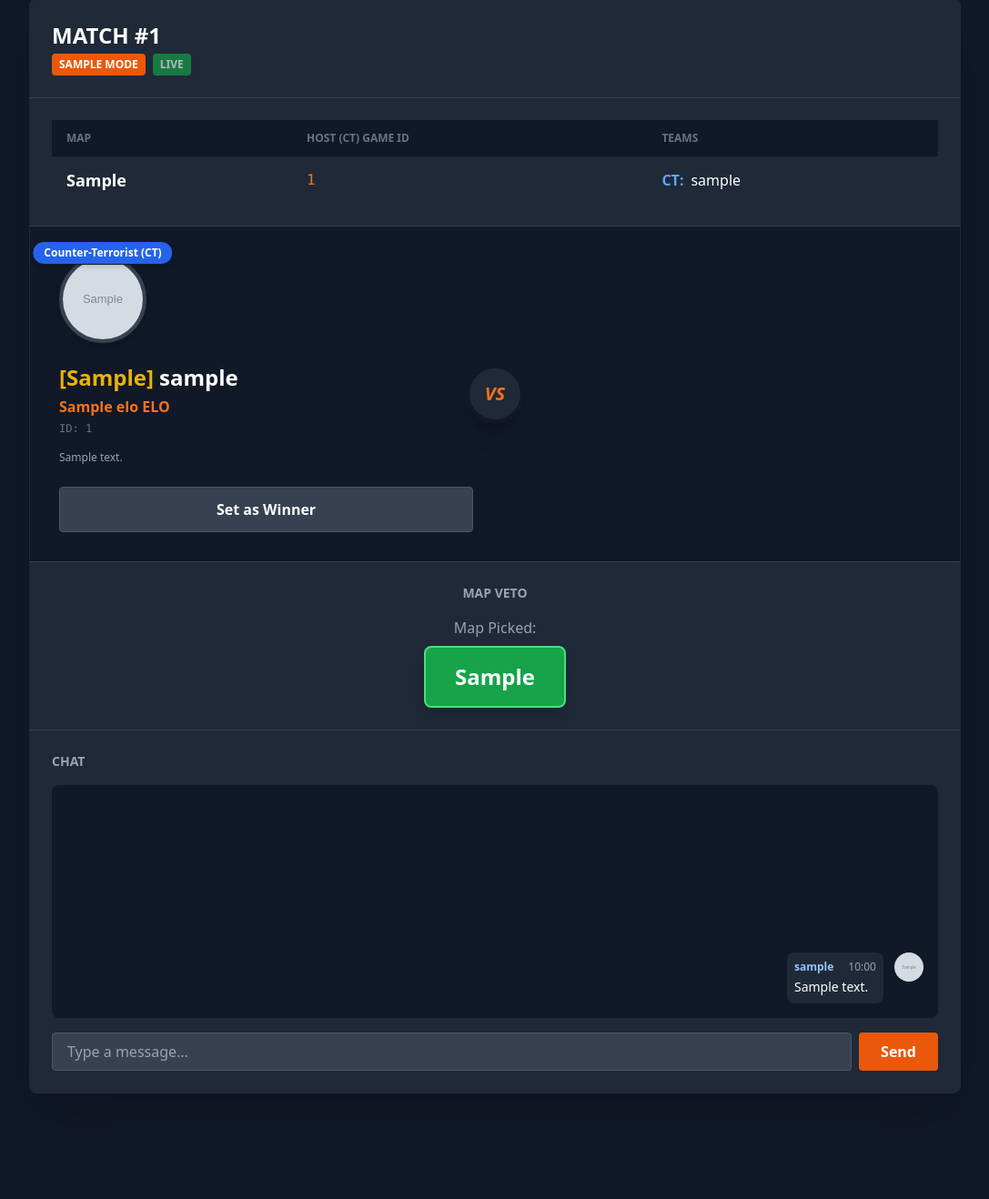
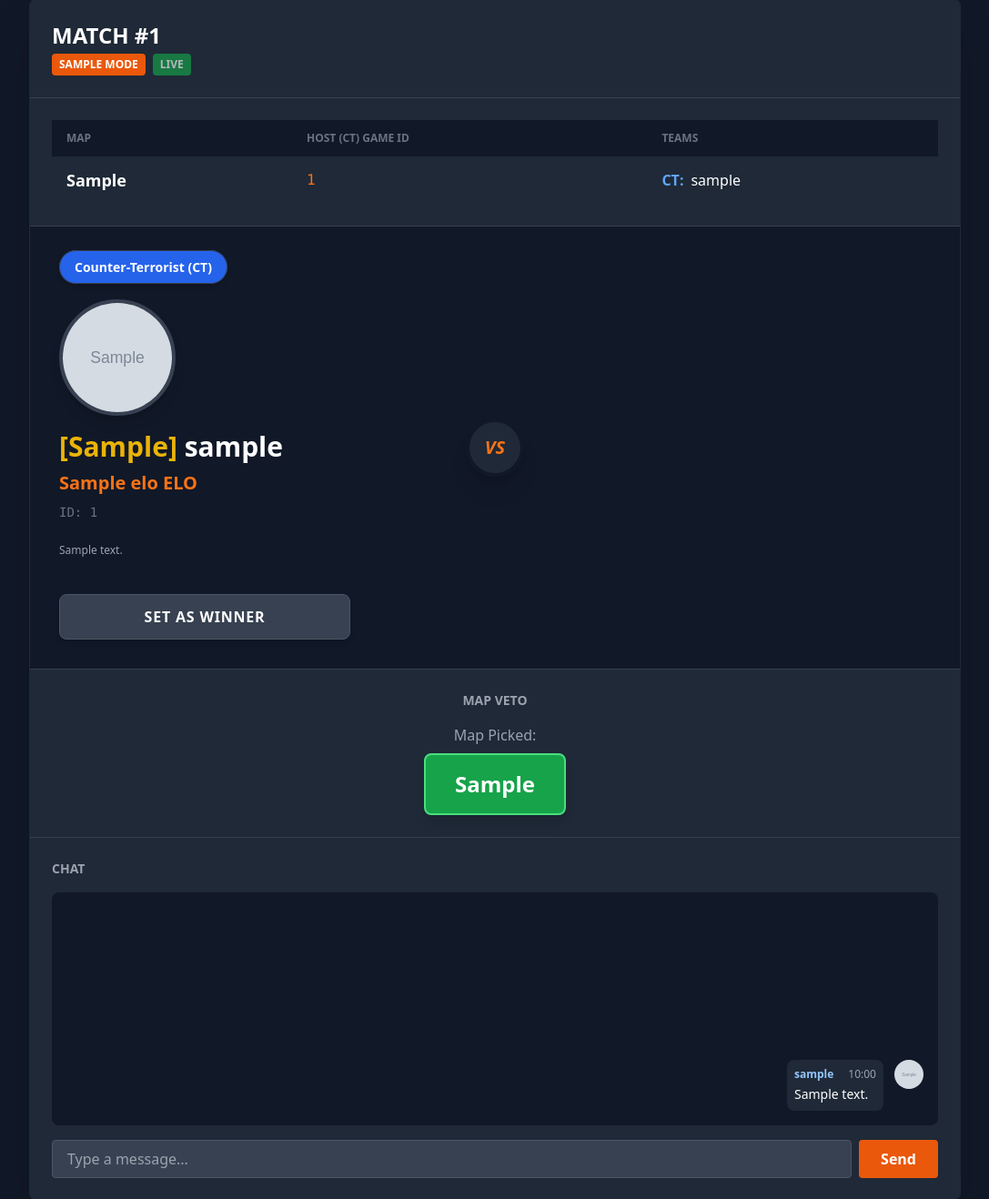
Before and after one commit to Kazeduun889/nosyfaceit, a Flask app: page /match/1 in a window 1280 px wide. Shown: the part 114-1432 px from the top of the page at 91% size, without its empty margins (96-1183 px from the left). Before the commit the page ends 1316 px from the top, so only its background shows below. Run offline with Flask 3, Linux system fonts and the light colour scheme; the visitor is signed in with stand-in values (Sample User, id 1); grey boxes marked "Sample" are stand-in pictures; a database or web service that is not in the repository returns one stand-in record (values such as "Sample title"); some libraries are stand-ins or nearby versions.

Commit message:
UI_fix_match_room_and_reset_matches

```diff
--- a/web/app.py
+++ b/web/app.py
@@ -341,17 +341,37 @@ def logout():
 
 @app.route('/matches')
 def matches():
-    if not session.get('is_admin'):
-        flash('Доступ запрещен. Только администраторы могут просматривать список всех матчей.', 'error')
-        return redirect(url_for('index'))
-
     conn = get_db_connection()
     if not conn:
         flash('Database error', 'error')
         return redirect(url_for('index'))
 
     cursor = conn.cursor()
-    db.execute_query(cursor, 'SELECT * FROM matches ORDER BY created_at DESC LIMIT 50')
+
+    if session.get('is_admin'):
+        # Admin: Show all matches
+        db.execute_query(cursor, '''
+            SELECT m.*,
+            (SELECT COUNT(*) FROM match_players WHERE match_id = m.id) as player_count
+            FROM matches m
+            ORDER BY m.created_at DESC LIMIT 50
+        ''')
+    elif 'user_id' in session:
+        # User: Show only their matches
+        db.execute_query(cursor, '''
+            SELECT m.*,
+            (SELECT COUNT(*) FROM match_players WHERE match_id = m.id) as player_count
+            FROM matches m
+            JOIN match_players mp ON m.id = mp.match_id
+            WHERE mp.user_id = ?
+            ORDER BY m.created_at DESC LIMIT 50
+        ''', (session['user_id'],))
+    else:
+        # Guest: Redirect or empty
+        conn.close()
+        flash('Пожалуйста, войдите в систему для просмотра истории матчей.', 'warning')
+        return redirect(url_for('login'))
+
     matches = cursor.fetchall()
     conn.close()
     return render_template('matches.html', matches=matches)
--- a/web/templates/match_room.html
+++ b/web/templates/match_room.html
@@ -71,31 +71,40 @@
             </div>
 
             {% for player in players %}
-            <div class="text-center {% if loop.index0 == 1 %}md:text-right{% else %}md:text-left{% endif %}">
-                <div class="mb-4 relative inline-block">
-                    {% if player.avatar_url %}
-                        <img src="{{ player.avatar_url }}" alt="{{ player.nickname }}" class="w-24 h-24 rounded-full mx-auto md:mx-0 border-4 border-gray-700 shadow-lg object-cover">
+            <div class="flex flex-col {% if loop.index0 == 1 %}md:items-end{% else %}md:items-start{% endif %} items-center relative">
+                <!-- Team Label -->
+                <div class="mb-6">
+                    {% if loop.index0 == 0 %}
+                        <span class="bg-blue-600 text-white text-sm font-bold px-4 py-2 rounded-full border border-gray-700 shadow-md">
+                            Counter-Terrorist (CT)
+                        </span>
                     {% else %}
-                        <img src="https://ui-avatars.com/api/?name={{ player.nickname }}&background=random&size=128" alt="{{ player.nickname }}" class="w-24 h-24 rounded-full mx-auto md:mx-0 border-4 border-gray-700 shadow-lg">
-                    {% endif %}
-                    {% if loop.index0 == 0 %}
-                        <div class="absolute -top-4 left-1/2 transform -translate-x-1/2 bg-blue-600 text-white text-xs font-bold px-3 py-1 rounded-full border border-gray-900 whitespace-nowrap shadow-md z-10">Counter-Terrorist (CT)</div>
-                    {% else %}
-                        <div class="absolute -top-4 left-1/2 transform -translate-x-1/2 bg-orange-600 text-white text-xs font-bold px-3 py-1 rounded-full border border-gray-900 whitespace-nowrap shadow-md z-10">Terrorist (T)</div>
+                        <span class="bg-orange-600 text-white text-sm font-bold px-4 py-2 rounded-full border border-gray-700 shadow-md">
+                            Terrorist (T)
+                        </span>
                     {% endif %}
                 </div>
 
-                <h2 class="text-2xl font-bold text-white mb-1">
+                <!-- Avatar -->
+                <div class="mb-4 relative">
+                    {% if player.avatar_url %}
+                        <img src="{{ player.avatar_url }}" alt="{{ player.nickname }}" class="w-32 h-32 rounded-full border-4 border-gray-700 shadow-lg object-cover">
+                    {% else %}
+                        <img src="https://ui-avatars.com/api/?name={{ player.nickname }}&background=random&size=128" alt="{{ player.nickname }}" class="w-32 h-32 rounded-full border-4 border-gray-700 shadow-lg">
+                    {% endif %}
+                </div>
+
+                <h2 class="text-3xl font-bold text-white mb-2">
                     {% if player.clan_tag %}
                         <span class="text-yellow-500 font-bold">[{{ player.clan_tag }}]</span>
                     {% endif %}
                     {{ player.nickname }}
                 </h2>
-                <p class="text-orange-500 font-bold mb-1">{{ player.elo }} ELO</p>
+                <p class="text-orange-500 font-bold text-xl mb-2">{{ player.elo }} ELO</p>
                 {% if player.game_id %}
-                    <p class="text-gray-500 font-mono text-xs mb-4 select-all">ID: {{ player.game_id }}</p>
+                    <p class="text-gray-500 font-mono text-sm mb-6 select-all">ID: {{ player.game_id }}</p>
                 {% else %}
-                    <p class="text-red-500 text-xs mb-4">No Game ID</p>
+                    <p class="text-red-500 text-sm mb-6">No Game ID</p>
                 {% endif %}
 
                 {% if player.bio %}
@@ -111,9 +120,9 @@
                 {% endif %}
 
                 {% if match.status == 'active' %}
-                    <form action="{{ url_for('submit_match_result', match_id=match.id) }}" method="POST" class="mt-6">
+                    <form action="{{ url_for('submit_match_result', match_id=match.id) }}" method="POST" class="mt-6 w-full max-w-xs">
                         <input type="hidden" name="winner_id" value="{{ player.user_id }}">
-                        <button type="submit" class="w-full bg-gray-700 hover:bg-green-600 text-white font-bold py-3 px-4 rounded border border-gray-600 transition duration-300" onclick="return confirm('Confirm that {{ player.nickname }} won?')">
+                        <button type="submit" class="w-full bg-gray-700 hover:bg-green-600 text-white font-bold py-3 px-4 rounded-lg border border-gray-600 hover:border-green-500 shadow-md transition duration-300 uppercase tracking-wider" onclick="return confirm('Confirm that {{ player.nickname }} won?')">
                             Set as Winner
                         </button>
                     </form>
```
